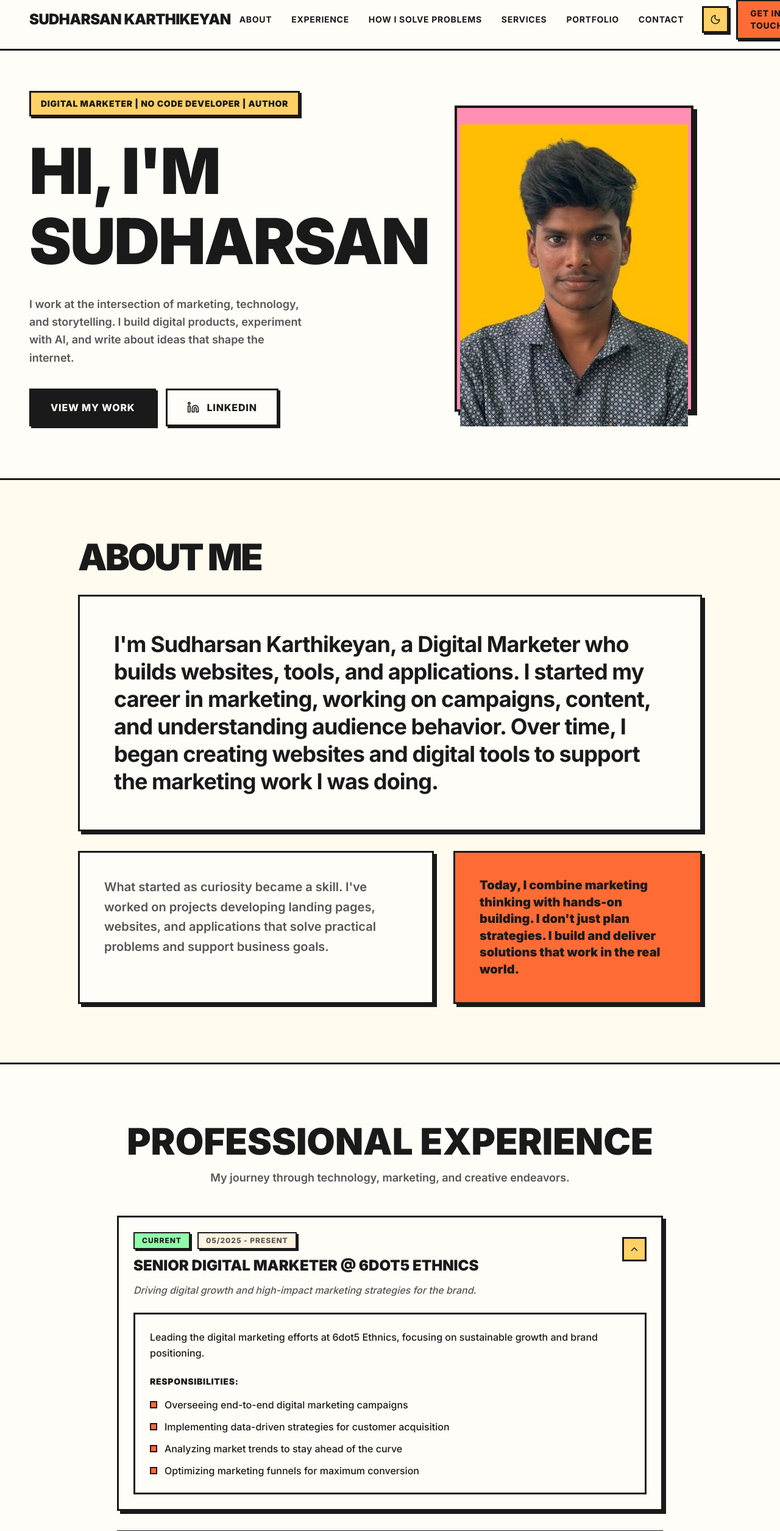
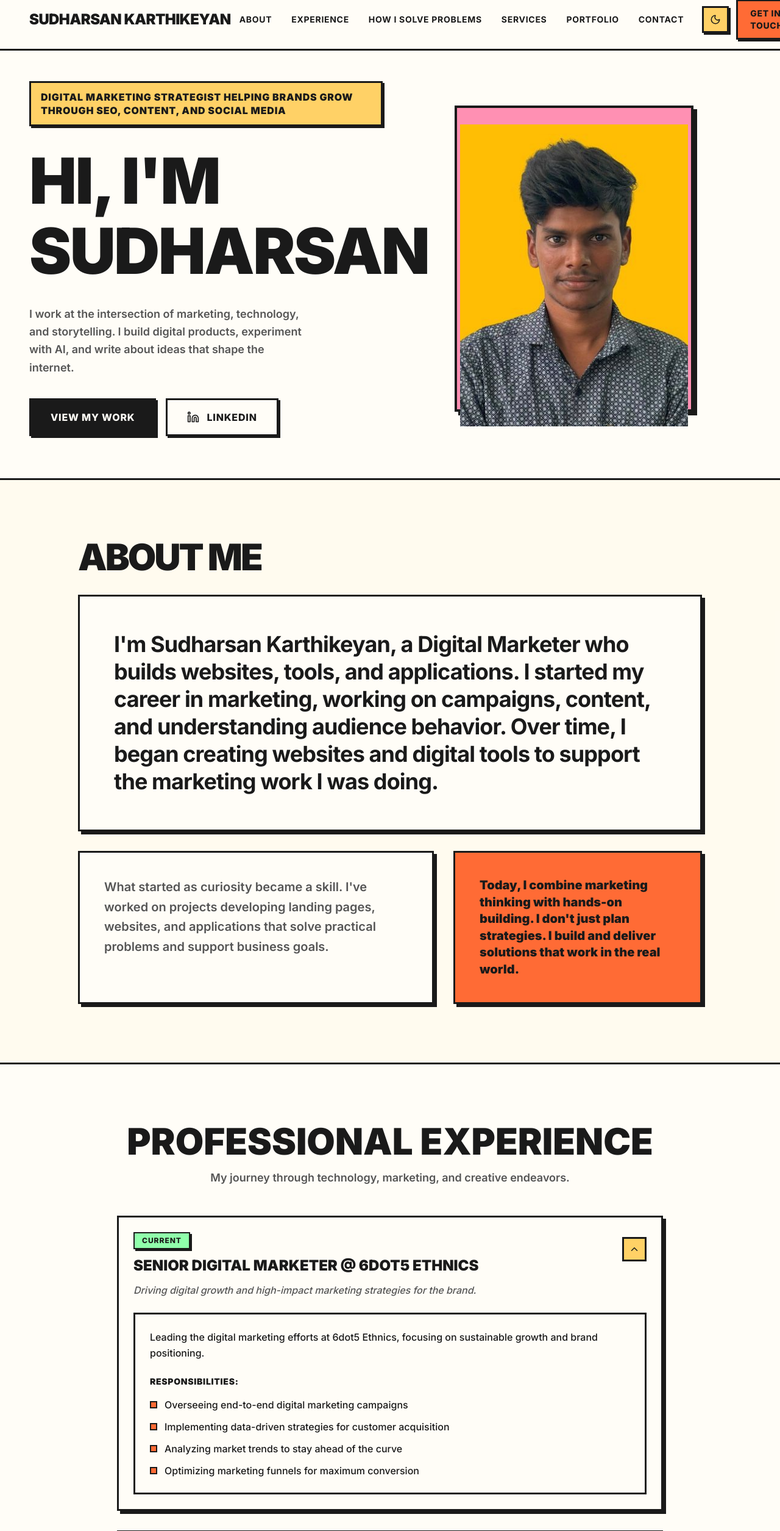
Before and after one commit to Sudharsan-since-2001/Portfolio, a Next.js app: page / in a window 1280 px wide. Shown: the part 16-2526 px from the top of the page at 61% size. Built offline with nearby package versions, Linux system fonts and the light colour scheme; a web font is replaced by a local one.

Commit message:
Add files via upload

```diff
--- a/src/app/about/page.tsx
+++ b/src/app/about/page.tsx
@@ -5,7 +5,7 @@ import type { Metadata } from "next";
 
 export const metadata: Metadata = {
     title: "About | Sudharsan Karthikeyan",
-    description: "Learn more about Sudharsan Karthikeyan, a digital marketing strategist specializing in social media growth and SEO.",
+    description: "Learn more about Sudharsan Karthikeyan, a Digital Marketer, No code developer, and Author bridging the gap between marketing and digital building.",
     alternates: {
         canonical: "/about",
     },
--- a/src/app/contact/layout.tsx
+++ b/src/app/contact/layout.tsx
@@ -2,7 +2,7 @@ import type { Metadata } from "next";
 
 export const metadata: Metadata = {
     title: "Contact | Sudharsan Karthikeyan",
-    description: "Get in touch with Sudharsan Karthikeyan for digital marketing strategies and collaborations.",
+    description: "Get in touch with Sudharsan Karthikeyan for digital marketing, web development, content creation, and professional collaborations.",
     alternates: {
         canonical: "/contact",
     },
--- a/src/app/layout.tsx
+++ b/src/app/layout.tsx
@@ -15,8 +15,8 @@ const playfair = Playfair_Display({
 
 export const metadata: Metadata = {
   metadataBase: new URL("https://sudharsankarthikeyan.co.in"),
-  title: "Sudharsan Karthikeyan | Digital Marketing Strategist",
-  description: "Portfolio of Sudharsan Karthikeyan, a digital marketing strategist specializing in social media growth, SEO strategy, and content marketing.",
+  title: "Sudharsan Karthikeyan | Digital Marketing Strategist & SEO Specialist",
+  description: "Portfolio of Sudharsan Karthikeyan, a digital marketing strategist and web developer with 3+ years of experience in social media growth, SEO strategy, and digital campaigns.",
   alternates: {
     canonical: "/",
   },
--- a/src/app/portfolio/page.tsx
+++ b/src/app/portfolio/page.tsx
@@ -5,7 +5,7 @@ import type { Metadata } from "next";
 
 export const metadata: Metadata = {
     title: "Portfolio | Sudharsan Karthikeyan",
-    description: "Explore the portfolio of Sudharsan Karthikeyan, showcasing successful SEO strategy, content marketing, and digital marketing strategies.",
+    description: "Explore the portfolio of Sudharsan Karthikeyan, showcasing successful digital marketing campaigns, web development projects, and published writing.",
     alternates: {
         canonical: "/portfolio",
     },
--- a/src/components/ExperienceSection.tsx
+++ b/src/components/ExperienceSection.tsx
@@ -8,7 +8,6 @@ const experiences = [
     {
         role: "Senior Digital Marketer",
         company: "6dot5 Ethnics",
-        period: "05/2025 - Present",
         isCurrent: true,
         tagline: "Driving digital growth and high-impact marketing strategies for the brand.",
         description: "Leading the digital marketing efforts at 6dot5 Ethnics, focusing on sustainable growth and brand positioning.",
@@ -23,7 +22,6 @@ const experiences = [
     {
         role: "Social Media Strategist",
         company: "Power of Parthasarathy",
-        period: "01/2024 - 05/2025",
         tagline: "Managed strategic digital communication for a political PR team.",
         description: "Spearheaded the social media strategy for a high-profile political PR team, ensuring impactful communication and audience engagement.",
         responsibilities: [
@@ -37,7 +35,6 @@ const experiences = [
     {
         role: "Freelance Web Developer (Websites & Tools)",
         company: "Independent",
-        period: "2023 - Present",
         tagline: "I build scalable websites and internal web tools using modern frontend frameworks.",
         description: "Delivering clean, maintainable, and performance-focused solutions tailored to business needs.",
         responsibilities: [
@@ -51,7 +48,6 @@ const experiences = [
     {
         role: "Digital Marketer",
         company: "Shri Aarupadaiyappa Association",
-        period: "01/2022 - 01/2024",
         tagline: "Executed digital marketing campaigns for the real estate sector.",
         description: "Focused on lead generation and digital branding for real estate projects, significantly increasing digital reach.",
         responsibilities: [
@@ -109,16 +105,13 @@ export function ExperienceSection({
                                     className="w-full text-left flex items-start justify-between p-5 sm:p-6 group"
                                 >
                                     <div className="space-y-3 flex-1">
-                                        <div className="flex items-center gap-3 flex-wrap">
-                                            {exp.isCurrent && (
+                                        {exp.isCurrent && (
+                                            <div className="flex items-center gap-3 flex-wrap">
                                                 <span className="nb-badge px-2.5 py-1 sm:px-3 sm:py-1 bg-[var(--nb-green)] text-foreground text-[10px] sm:text-xs">
                                                     Current
                                                 </span>
-                                            )}
-                                            <span className="nb-badge px-2.5 py-1 sm:px-3 sm:py-1 bg-muted text-muted-foreground text-[10px] sm:text-xs">
-                                                {exp.period}
-                                            </span>
-                                        </div>
+                                            </div>
+                                        )}
                                         <h3 className="text-lg sm:text-xl md:text-2xl font-black text-foreground group-hover:text-primary transition-colors uppercase leading-tight">
                                             {exp.role} {exp.company !== "Independent" && `@ ${exp.company}`}
                                         </h3>
--- a/src/components/Hero.tsx
+++ b/src/components/Hero.tsx
@@ -68,17 +68,17 @@ export function Hero() {
                             transition={{ duration: 0.6, ease: "easeOut" }}
                             className="space-y-6 sm:space-y-8 text-left order-2 lg:order-1"
                         >
-                            {/* Small intro line */}
-                            <div className="inline-flex items-center gap-2 px-3 py-1.5 sm:px-4 sm:py-2 bg-[var(--nb-yellow)] border-[3px] border-foreground shadow-[3px_3px_0px_var(--foreground)] font-black text-xs sm:text-sm uppercase tracking-wider text-foreground">
-                                Digital Marketer | No code developer | Author
-                            </div>
+                            {/* SEO optimized H1 heading */}
+                            <h1 className="inline-block px-3 py-2 sm:px-4 sm:py-3 bg-[var(--nb-yellow)] border-[3px] border-foreground shadow-[3px_3px_0px_var(--foreground)] font-black text-sm md:text-base uppercase tracking-wider text-foreground leading-snug break-words">
+                                Digital Marketing Strategist Helping Brands Grow Through SEO, Content, and Social Media
+                            </h1>
 
-                            {/* BIG heading */}
-                            <h1 className="text-4xl sm:text-6xl md:text-7xl lg:text-[5.5rem] xl:text-[6.5rem] font-sans font-black tracking-tight text-foreground leading-none sm:leading-[1.1] uppercase">
+                            {/* BIG heading (Now H2) */}
+                            <h2 className="text-4xl sm:text-6xl md:text-7xl lg:text-[5.5rem] xl:text-[6.5rem] font-sans font-black tracking-tight text-foreground leading-none sm:leading-[1.1] uppercase">
                                 Hi, I'm
                                 <br />
                                 Sudharsan
-                            </h1>
+                            </h2>
 
                             {/* Description */}
                             <p className="text-sm sm:text-base md:text-lg text-muted-foreground dark:text-slate-300 max-w-md leading-relaxed font-semibold">
```
Also changed, not shown: src/app/icon.jpg (added).
